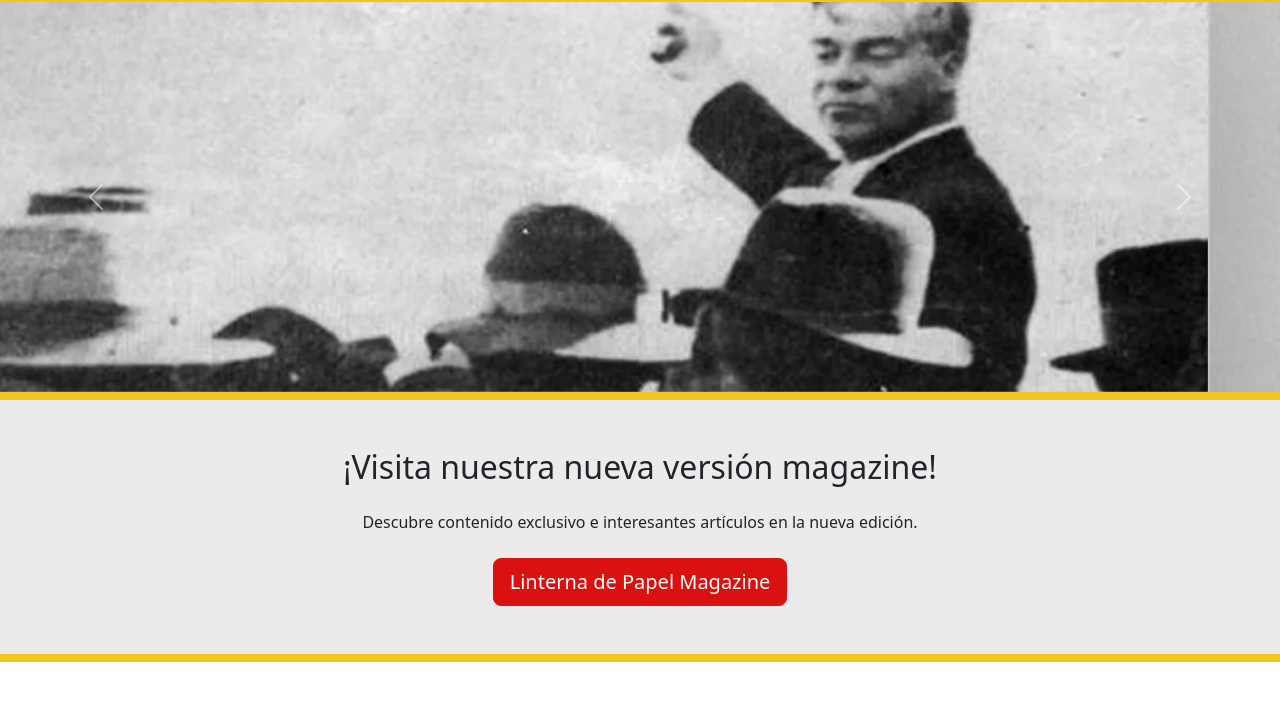
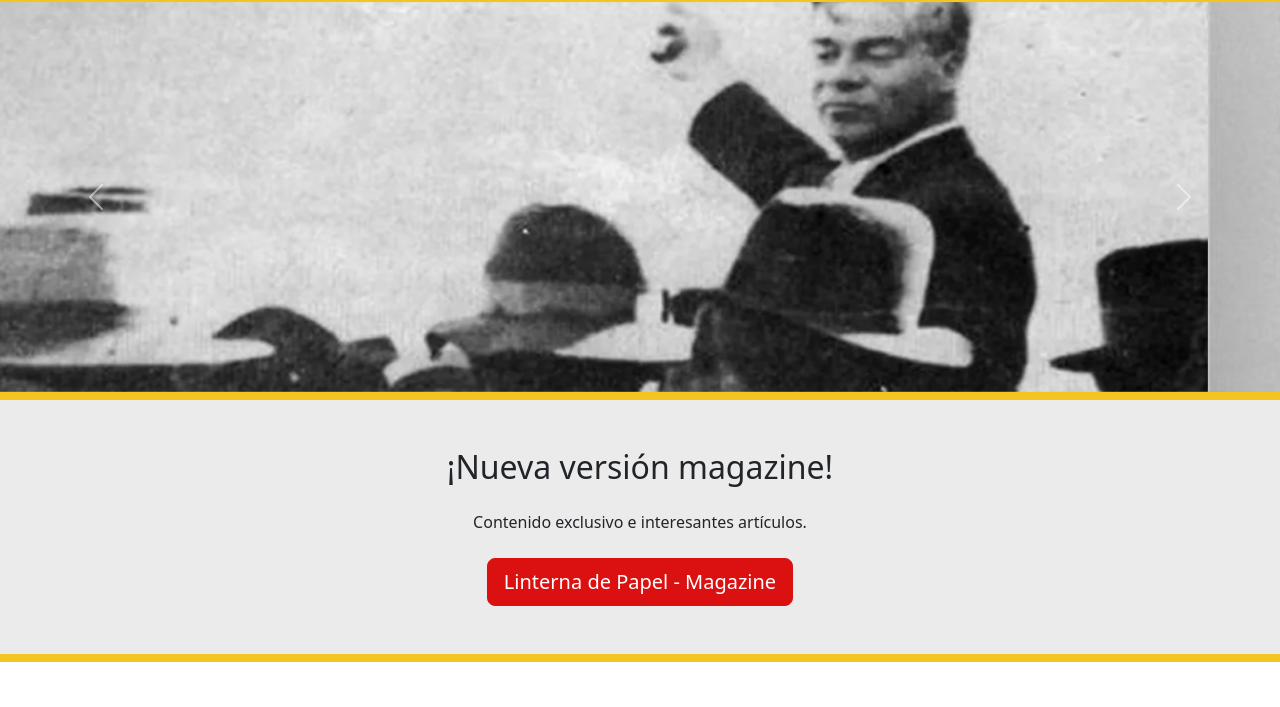
Before and after one commit to back-up-joe/linterna-de-papel, a plain HTML site: page index.html in a window 1280 px wide. Shown: the part 86-793 px from the top of the page. Drawn offline with nearby package versions, Linux system fonts and the light colour scheme.

Commit message:
Cambio en magazine

```diff
--- a/index.html
+++ b/index.html
@@ -76,9 +76,9 @@
 
     <section id="nueva-revista" class="py-5 mb-2">
         <div class="container text-center">
-            <h2 class="mb-4">¡Visita nuestra nueva versión magazine!</h2>
-            <p class="mb-4">Descubre contenido exclusivo e interesantes artículos en la nueva edición.</p>
-            <a href="https://heyzine.com/flip-book/c8c7ed88f1.html" class="btn btn-primary btn-lg" target="_blank">Linterna de Papel Magazine</a>
+            <h2 class="mb-4">¡Nueva versión magazine!</h2>
+            <p class="mb-4">Contenido exclusivo e interesantes artículos.</p>
+            <a href="https://heyzine.com/flip-book/c8c7ed88f1.html" class="btn btn-primary btn-lg" target="_blank">Linterna de Papel - Magazine</a>
         </div>
     </section>
 
```
